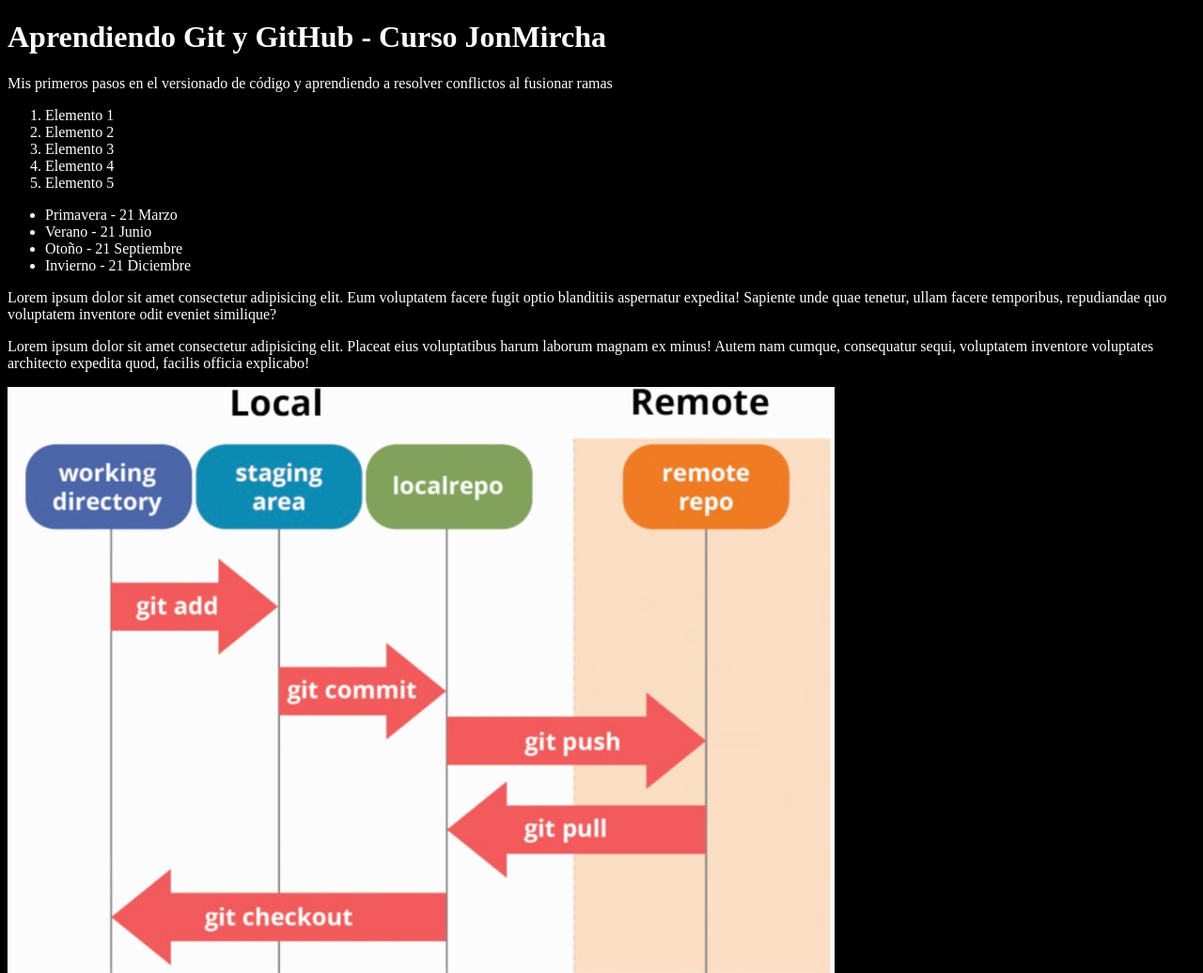
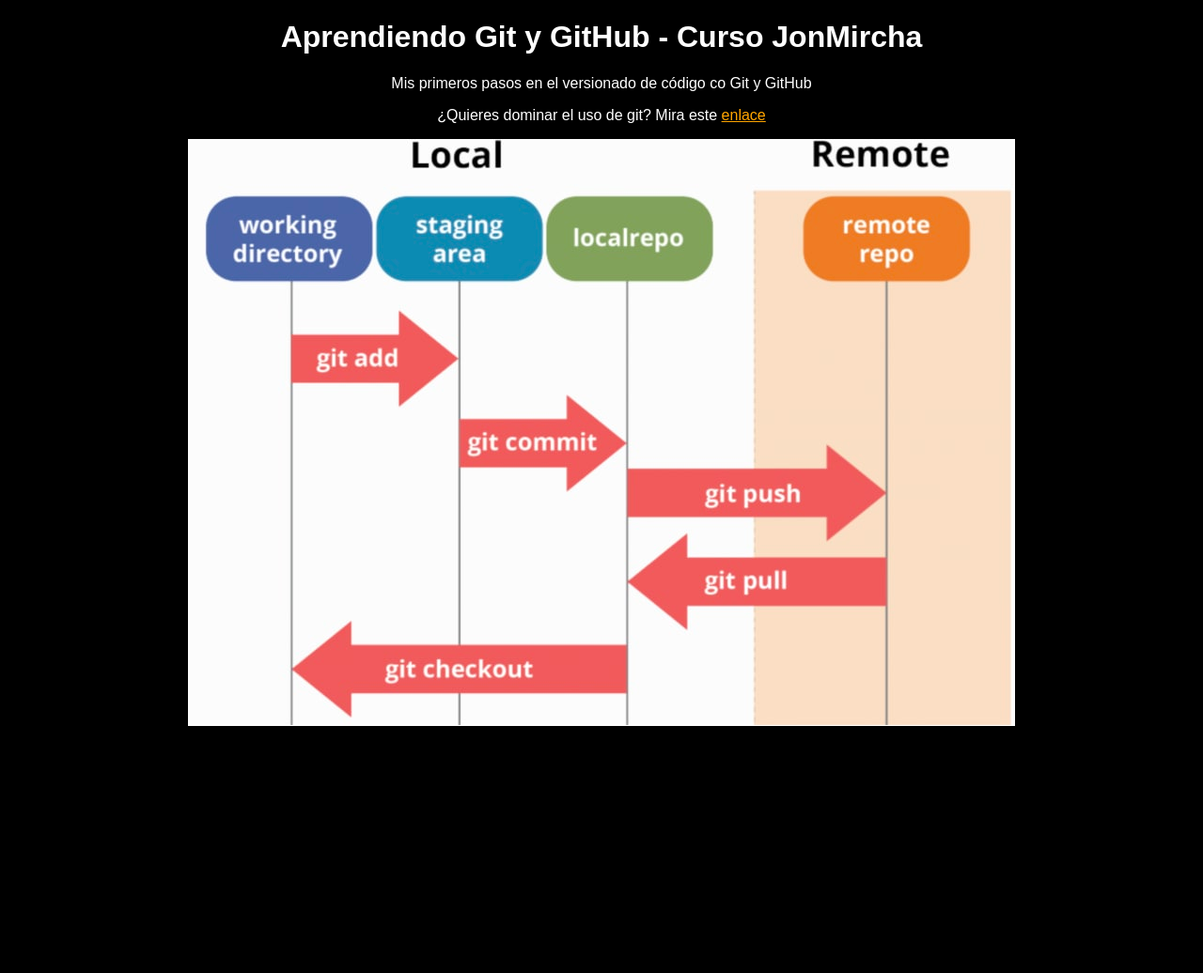
Before and after one commit to orlas135/git_github_course, a plain HTML site: page index.html in a window 1280 px wide. Shown: the top 1036 px of the page at 94% size. After the commit the page ends 800 px from the top, so only its background shows below. Drawn offline with Linux system fonts and the light colour scheme.

Commit message:
Agregando estilos y poniendo bonito el index.html

```diff
--- a/index.html
+++ b/index.html
@@ -9,9 +9,9 @@
   <body>
     <h1>Aprendiendo Git y GitHub - Curso JonMircha</h1>
     <p>
-      Mis primeros pasos en el versionado de código y aprendiendo a resolver
-      conflictos al fusionar ramas
+      Mis primeros pasos en el versionado de código co Git y GitHub
     </p>
+<!--
     <ol>
       <li>Elemento 1</li>
       <li>Elemento 2</li>
@@ -24,8 +24,9 @@
       <li>Verano - 21 Junio</li>
       <li>Otoño - 21 Septiembre</li>
       <li>Invierno - 21 Diciembre</li>
-    </ul>
-    <p>
+    </ul> -->
+    <p>¿Quieres dominar el uso de git? Mira este <a href="https://jonmircha.com/git" target="_blank">enlace</a> </p>
+    <!-- <p>
       Lorem ipsum dolor sit amet consectetur adipisicing elit. Eum voluptatem
       facere fugit optio blanditiis aspernatur expedita! Sapiente unde quae
       tenetur, ullam facere temporibus, repudiandae quo voluptatem inventore
@@ -36,7 +37,7 @@
       voluptatibus harum laborum magnam ex minus! Autem nam cumque, consequatur
       sequi, voluptatem inventore voluptates architecto expedita quod, facilis
       officia explicabo!
-    </p>
+    </p> -->
 
     <img src="./img/working-flow-git-github.jpeg" alt="work flow">
     <script src="./index.js"></script>
--- a/styles.css
+++ b/styles.css
@@ -1,4 +1,14 @@
 html {
     background-color: #000;
     color: #fff;
+    text-align: center;
+    font-family: sans-serif;
 }
+
+a:hover{
+    color: orangered;
+}
+
+a {
+    color: orange;
+}
```
